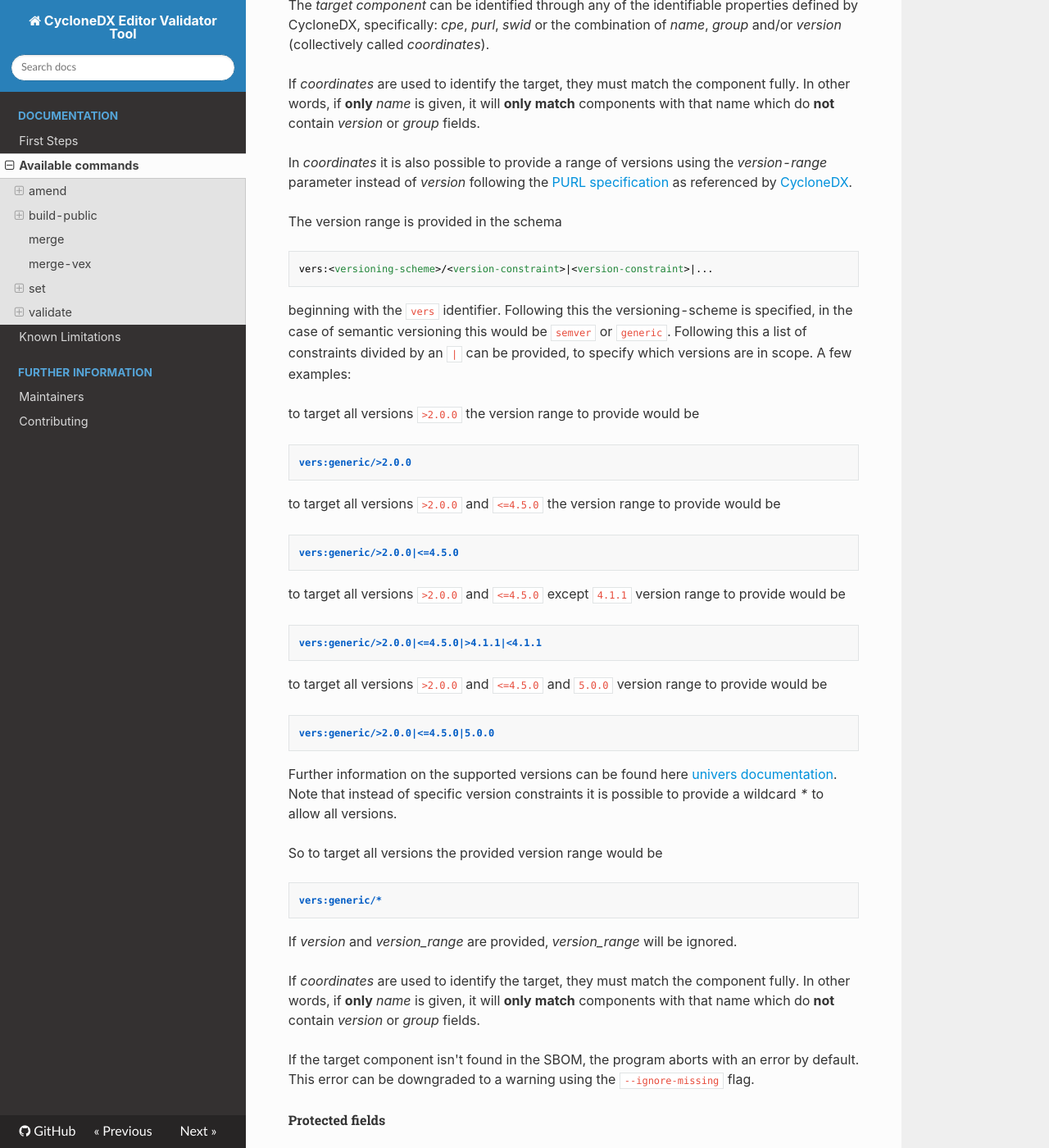
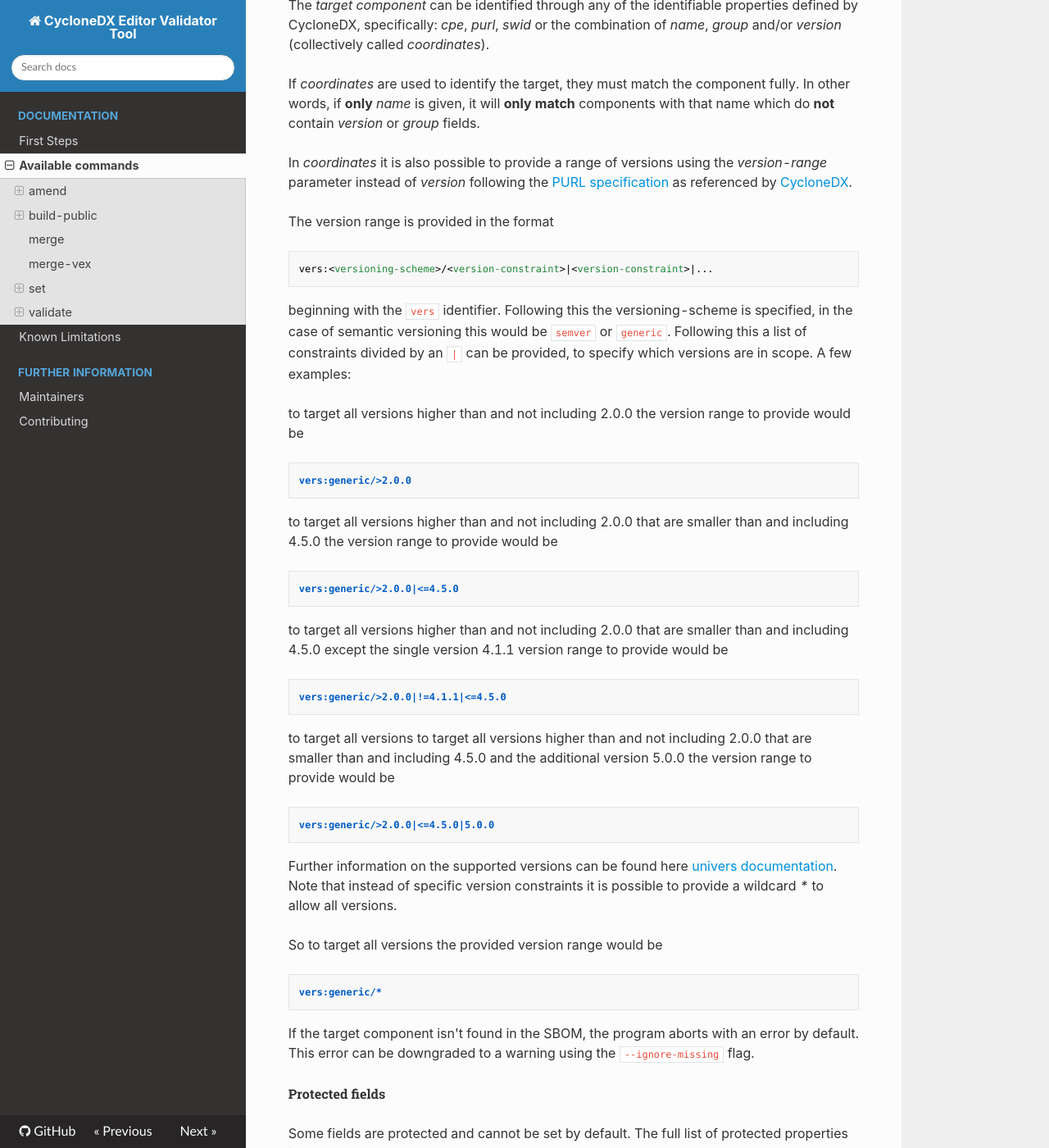
Before and after one commit to Festo-se/cyclonedx-editor-validator, an MkDocs documentation site: the page built from docs/available_commands.md, in a window 1280 px wide and 1400 px high, scrolled down 6129 px. Shown: the whole window at 82% size. Built offline with MkDocs 1.6.1, drawn with Linux system fonts in a browser that asks for light colours; nearby versions of some CDN libraries; some web fonts are replaced; some of the changed text lies outside the part shown.

Commit message:
docs: adapts proposed changes

```diff
--- a/docs/available_commands.md
+++ b/docs/available_commands.md
@@ -213,26 +213,26 @@ If *coordinates* are used to identify the target, they must match the component
 
 In *coordinates* it is also possible to provide a range of versions using the *version-range* parameter instead of *version* following the [PURL specification](https://github.com/package-url/purl-spec/blob/version-range-spec/VERSION-RANGE-SPEC.rst) as referenced by [CycloneDX](https://cyclonedx.org/docs/1.6/json/#vulnerabilities_items_affects_items_versions_items_range).
 
-The version range is provided in the schema
+The version range is provided in the format
 
     vers:<versioning-scheme>/<version-constraint>|<version-constraint>|...
 
-beginning with the ``vers`` identifier. Following this the versioning-scheme is specified, in the case of semantic versioning this would be ``semver`` or ``generic``. Following this a list of constraints divided by an ``|`` can be provided, to specify which versions are in scope.
+beginning with the `vers` identifier. Following this the versioning-scheme is specified, in the case of semantic versioning this would be `semver` or `generic`. Following this a list of constraints divided by an `|` can be provided, to specify which versions are in scope.
 A few examples:
 
-to target all versions ``>2.0.0`` the version range to provide would be
+to target all versions higher than and not including 2.0.0 the version range to provide would be
 
     vers:generic/>2.0.0
 
-to target all versions ``>2.0.0`` and ``<=4.5.0`` the version range to provide would be
+to target all versions higher than and not including 2.0.0 that are smaller than and including 4.5.0 the version range to provide would be
 
     vers:generic/>2.0.0|<=4.5.0
 
-to target all versions ``>2.0.0`` and ``<=4.5.0`` except ``4.1.1`` version range to provide would be
+to target all versions higher than and not including 2.0.0 that are smaller than and including 4.5.0 except the single version 4.1.1 version range to provide would be
 
-    vers:generic/>2.0.0|<=4.5.0|>4.1.1|<4.1.1
+    vers:generic/>2.0.0|!=4.1.1|<=4.5.0
 
-to target all versions ``>2.0.0`` and ``<=4.5.0`` and ``5.0.0`` version range to provide would be
+to target all versions to target all versions higher than and not including 2.0.0 that are smaller than and including 4.5.0 and the additional version 5.0.0 the version range to provide would be
 
     vers:generic/>2.0.0|<=4.5.0|5.0.0
 
@@ -241,10 +241,6 @@ Further information on the supported versions can be found here [univers documen
 So to target all versions the provided version range would be
 
     vers:generic/*
-
-If *version* and *version_range* are provided, *version_range* will be ignored.
-
-If *coordinates* are used to identify the target, they must match the component fully. In other words, if __only__ *name* is given, it will __only match__ components with that name which do __not__ contain *version* or *group* fields.
 
 If the target component isn't found in the SBOM, the program aborts with an error by default. This error can be downgraded to a warning using the `--ignore-missing` flag.
 
@@ -300,7 +296,7 @@ When passing the targets, names and values in a file, the file must conform to t
             "id": {
                 # Could be any one of the identifying properties in CycloneDX.
                 # Multiple identifiers are not allowed (with the special exception of name,
-                # group and version/version_range which are only valid together)
+                # group and version which are only valid together)
                 "cpe": "CPE of target component goes here"
             },
             "set": {
@@ -317,8 +313,9 @@ When passing the targets, names and values in a file, the file must conform to t
                         }
                     }
                 ]
-            },
+            }
         },
+        ...
     ]
 
 Example for the use of version ranges:
@@ -347,7 +344,7 @@ Example for the use of version ranges:
         ...
     ]
 
-The above provided example would set the ``copyright`` in the component
+The above provided example would set the `copyright` in the component
 
     {
         "name": "web-framework"
@@ -369,12 +366,6 @@ This file can then be applied as the following example shows:
 
     # Perform several operations on properties using set-command
     cdx-ev set bom.json --from-file mysetfile.json
-
-If the file contains a component not present in the SBOM, a error is thrown.
-This can be disabled with the `--ignore-missing` command.
-So only a message that the component was not found and could not be updated is logged.
-
-    cdx-ev set bom.json --from-file mysetfile.json --ignore-missing
 
 ## validate
 
```
